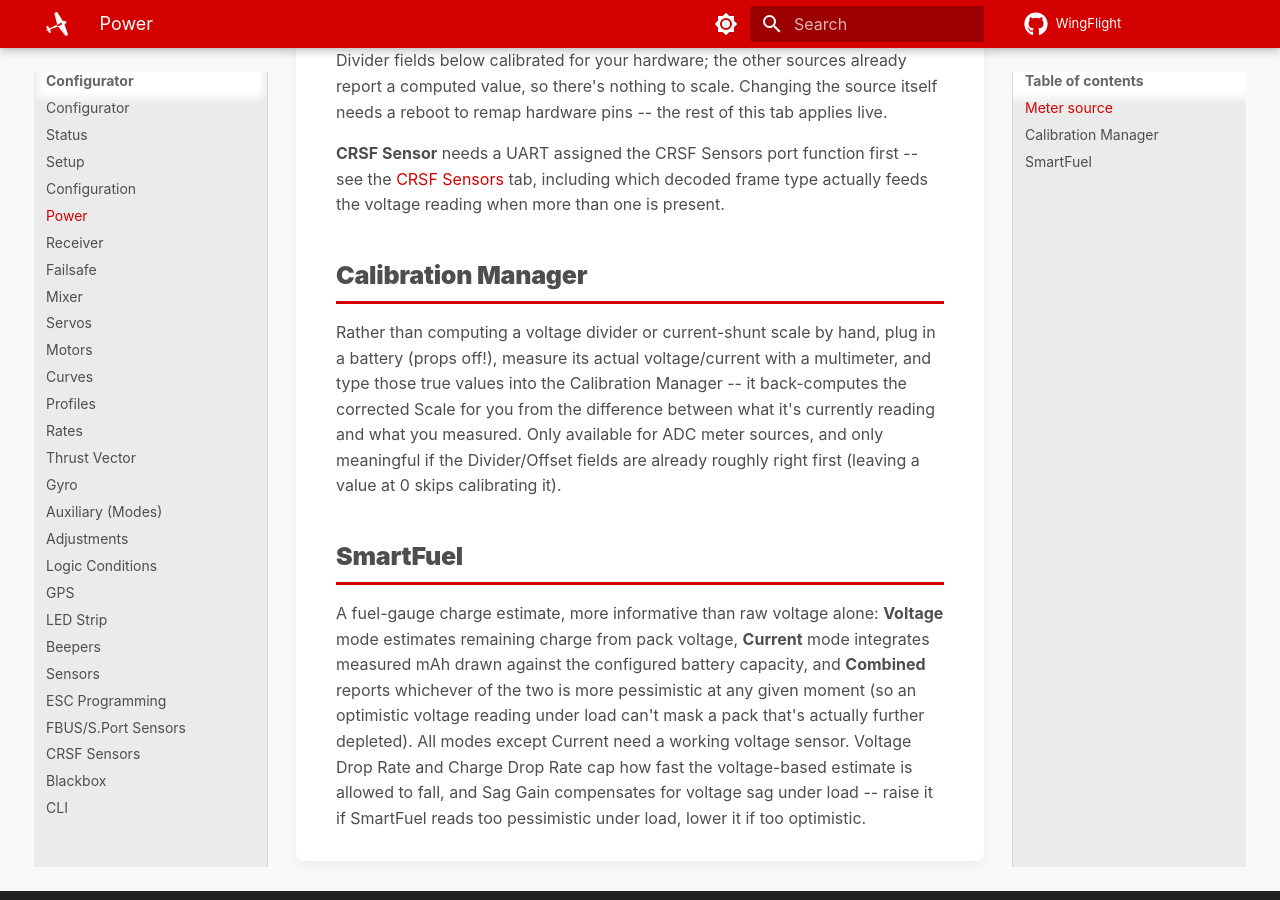
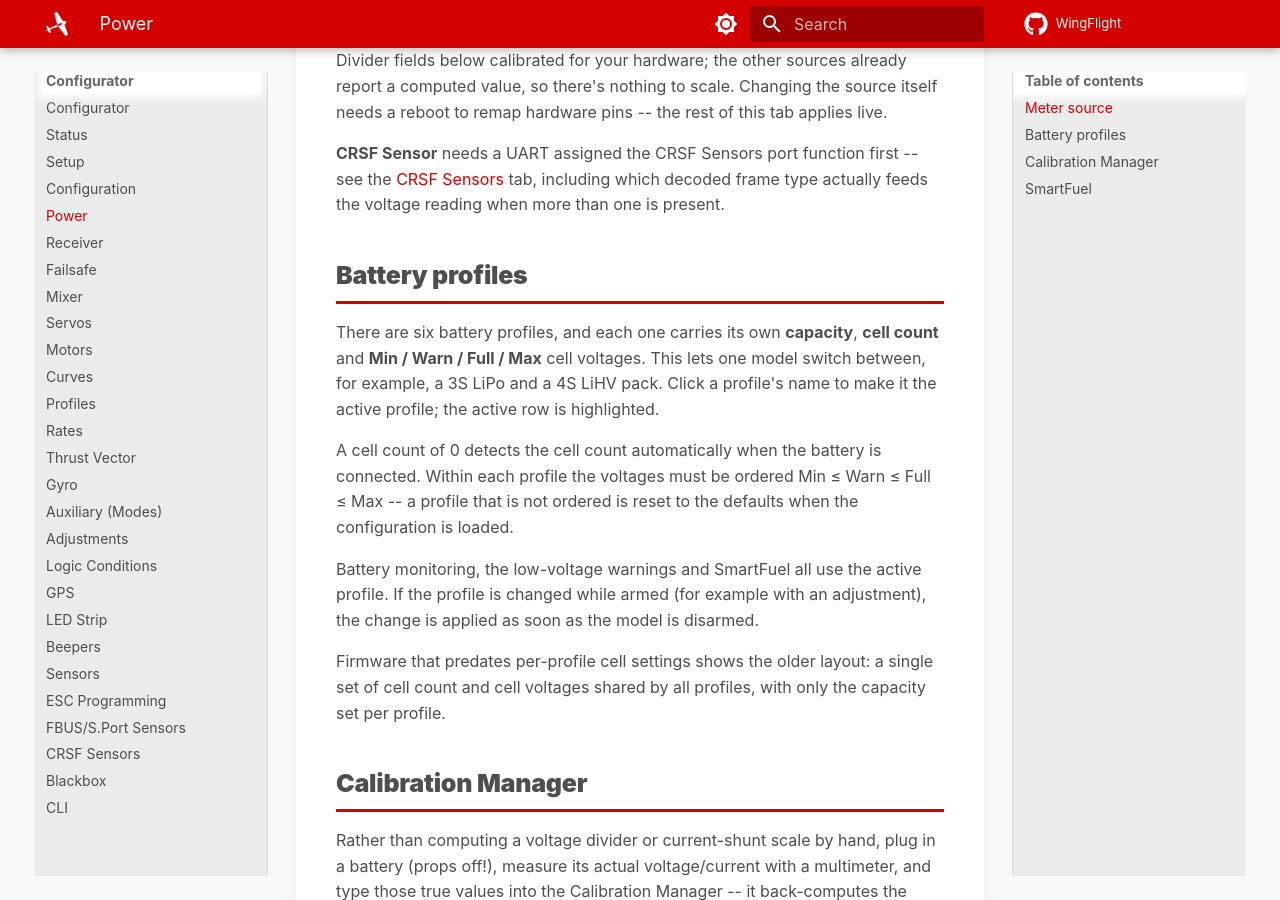
Before and after one commit to WingFlight/wingflight-docs, an MkDocs documentation site: the page built from docs/configurator/tabs/power.md, in a window 1280 px wide and 900 px high, scrolled down 520 px. Built offline with MkDocs 1.6.1 and Material for MkDocs 9.7.7, drawn with Linux system fonts in a browser that asks for light colours.

Commit message:
Document per-profile battery cell count and cell voltages (firmware #129) (#29)
Co-authored-by: Rob Thomson <rob@rt-rc.com>
Co-authored-by: Claude Sonnet 5 <noreply@anthropic.com>

```diff
--- a/docs/configurator/tabs/power.md
+++ b/docs/configurator/tabs/power.md
@@ -23,6 +23,26 @@ hardware pins -- the rest of this tab applies live.
 frame type actually feeds the voltage reading when more than one is
 present.
 
+## Battery profiles
+
+There are six battery profiles, and each one carries its own **capacity**,
+**cell count** and **Min / Warn / Full / Max** cell voltages. This lets one
+model switch between, for example, a 3S LiPo and a 4S LiHV pack. Click a
+profile's name to make it the active profile; the active row is highlighted.
+
+A cell count of 0 detects the cell count automatically when the battery is
+connected. Within each profile the voltages must be ordered
+Min ≤ Warn ≤ Full ≤ Max -- a profile that is not ordered is reset to the
+defaults when the configuration is loaded.
+
+Battery monitoring, the low-voltage warnings and SmartFuel all use the
+active profile. If the profile is changed while armed (for example with an
+adjustment), the change is applied as soon as the model is disarmed.
+
+Firmware that predates per-profile cell settings shows the older layout: a
+single set of cell count and cell voltages shared by all profiles, with only
+the capacity set per profile.
+
 ## Calibration Manager
 
 Rather than computing a voltage divider or current-shunt scale by hand,
```
Also changed, not shown: docs/contributing/tech/smartfuel.md (+2 -0 lines).
